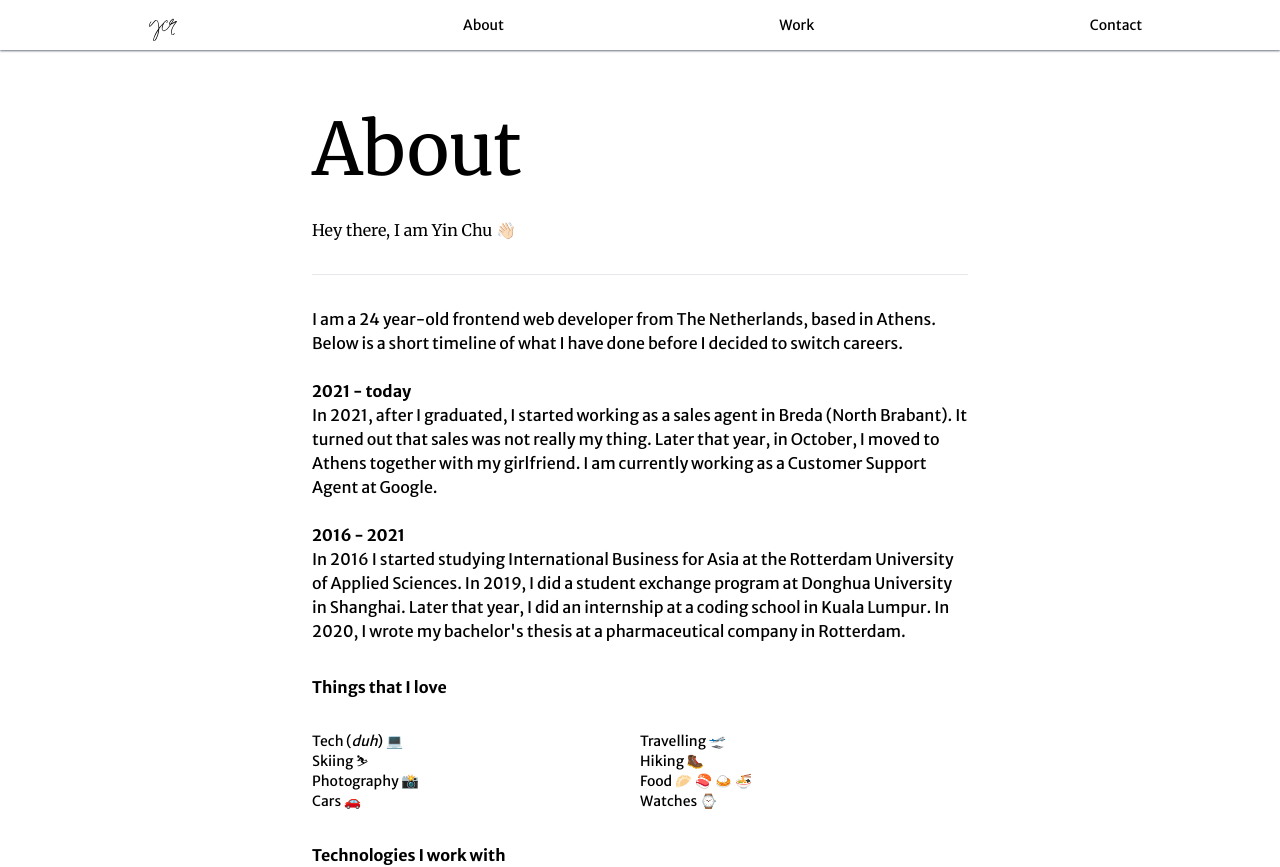
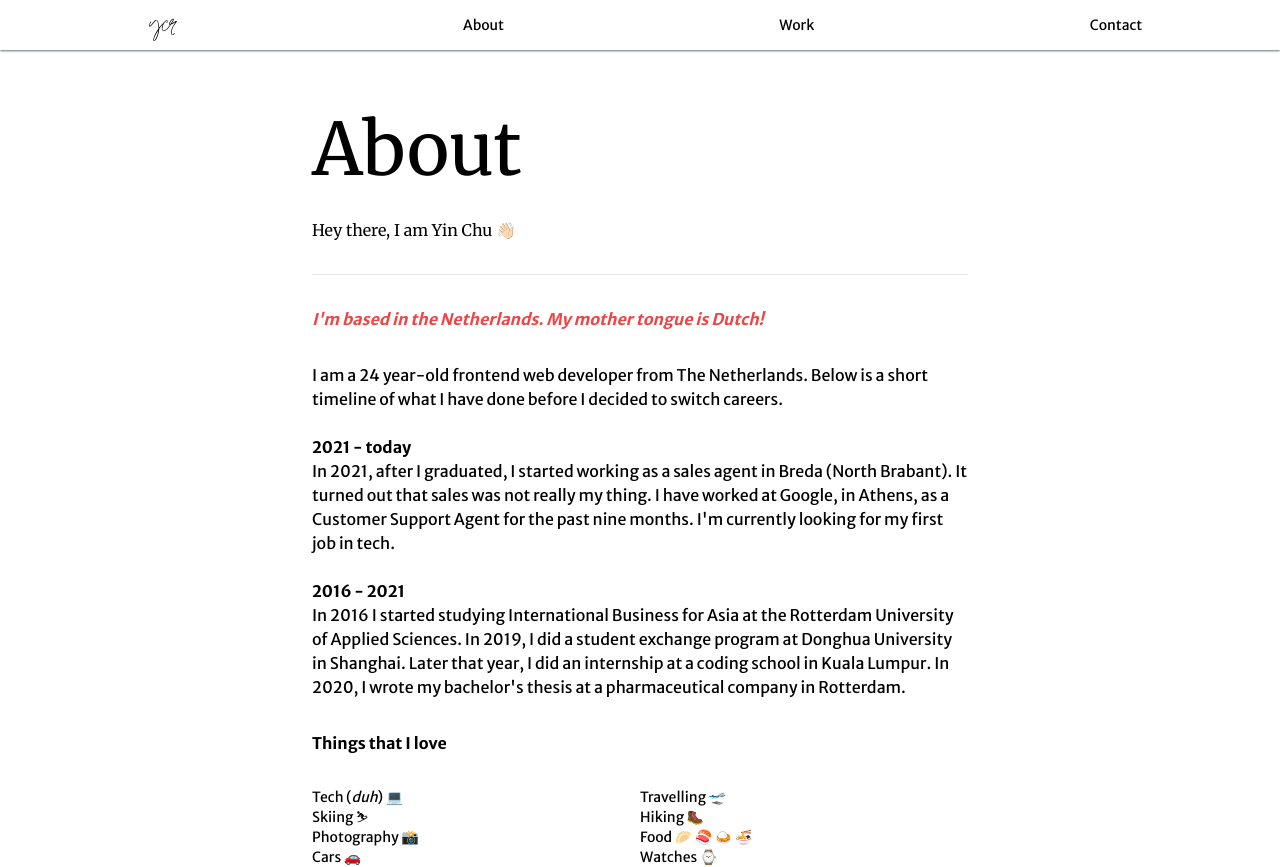
Before and after one commit to YinChuRijnaard/Portfolio-v2, a JavaScript app: page /about in a window 1280 px wide. Shown: the top 867 px of the page. Built offline with nearby package versions, Linux system fonts and the light colour scheme.

Commit message:
Update to portfolio

```diff
--- a/src/pages/About.js
+++ b/src/pages/About.js
@@ -242,18 +242,20 @@ const About = () => {
       </h1>
       <p className="font-serif">Hey there, I am Yin Chu 👋🏻</p>
       <hr />
+      <p className="font-bold italic text-red-500">
+        I'm based in the Netherlands. My mother tongue is Dutch!
+      </p>
       <p>
-        I am a 24 year-old frontend web developer from The Netherlands, based in
-        Athens. Below is a short timeline of what I have done before I decided
-        to switch careers.
+        I am a 24 year-old frontend web developer from The Netherlands. Below is
+        a short timeline of what I have done before I decided to switch careers.
         <br />
         <br />
         <strong>2021 - today</strong>
         <br />
         In 2021, after I graduated, I started working as a sales agent in Breda
-        (North Brabant). It turned out that sales was not really my thing. Later
-        that year, in October, I moved to Athens together with my girlfriend. I
-        am currently working as a Customer Support Agent at Google.
+        (North Brabant). It turned out that sales was not really my thing. I
+        have worked at Google, in Athens, as a Customer Support Agent for the
+        past nine months. I'm currently looking for my first job in tech.
         <br />
         <br />
         <strong>2016 - 2021</strong>
--- a/src/pages/Contact.js
+++ b/src/pages/Contact.js
@@ -100,6 +100,7 @@ const Contact = () => {
           className="flex items-center lg:hover:underline lg:hover:decoration-blue-500 lg:hover:decoration-2"
           href="https://github.com/YinChuRijnaard"
           target="_blank"
+          rel="noreferrer"
         >
           {gh}GitHub
         </a>
@@ -107,6 +108,7 @@ const Contact = () => {
           className="flex items-center lg:hover:underline lg:hover:decoration-blue-500 lg:hover:decoration-2"
           href="https://www.linkedin.com/in/rijnaard/"
           target="_blank"
+          rel="noreferrer"
         >
           {li}LinkedIn
         </a>
@@ -114,6 +116,7 @@ const Contact = () => {
           className="flex items-center lg:hover:underline lg:hover:decoration-blue-500 lg:hover:decoration-2"
           href="https://twitter.com/yinchurijnaard"
           target="_blank"
+          rel="noreferrer"
         >
           {tw}Twitter
         </a>
@@ -121,6 +124,7 @@ const Contact = () => {
           className="flex items-center lg:hover:underline lg:hover:decoration-blue-500 lg:hover:decoration-2"
           href="mailto:ycrijnaard@gmail.com"
           target="_blank"
+          rel="noreferrer"
         >
           {em}Email
         </a>
@@ -128,17 +132,14 @@ const Contact = () => {
           className="flex items-center lg:hover:underline lg:hover:decoration-blue-500 lg:hover:decoration-2"
           href="tel:+31618058625"
           target="_blank"
+          rel="noreferrer"
         >
           {ph}Telephone
         </a>
       </div>
 
       <div className="flex items-center justify-center">
-        <img
-          src={pfp}
-          className="h-48 w-48 rounded-full"
-          alt="Photo of Yin Chu"
-        />
+        <img src={pfp} className="h-48 w-48 rounded-full" alt="Yin Chu" />
       </div>
     </div>
   );
--- a/src/pages/Home.js
+++ b/src/pages/Home.js
@@ -6,7 +6,7 @@ const Home = () => {
       <p className="opacity-75">Hi, I'm</p>
       <p className="text-5xl lg:text-8xl">Yin Chu</p>
       <p className="leading-relaxed opacity-75">
-        Web developer from The Netherlands, based in Athens&nbsp;
+        Web developer from The Netherlands&nbsp;
         <span className="text-blue-500">•</span>&nbsp;I create stuff for the
         internet
       </p>
--- a/src/pages/Work.js
+++ b/src/pages/Work.js
@@ -8,6 +8,10 @@ const Work = () => {
       </h1>
       <p className="font-serif">Here are some of the things I've built 🛠</p>
       <hr />
+      <p className="font-bold italic text-red-500">
+        I'm currently working on a third, and even better, version of my
+        portfolio.
+      </p>
 
       <div className="space-y-2 border-[1px] border-black p-4 dark:border-white">
         <p className="font-bold">Portfolio v1</p>
@@ -20,6 +24,7 @@ const Work = () => {
             className="mr-4 border-2 border-black bg-black px-6 py-2 text-white dark:border-white dark:bg-white dark:text-black lg:hover:border-2 lg:hover:border-black lg:hover:bg-white lg:hover:text-black lg:dark:hover:border-white lg:dark:hover:bg-black lg:dark:hover:text-white"
             href="https://ycrdev.netlify.app/"
             target="_blank"
+            rel="noreferrer"
           >
             Demo
           </a>
@@ -27,6 +32,7 @@ const Work = () => {
             className="border-2 border-black bg-black px-6 py-2 text-white dark:border-white dark:bg-white dark:text-black lg:hover:border-2 lg:hover:border-black lg:hover:bg-white lg:hover:text-black lg:dark:hover:border-white lg:dark:hover:bg-black lg:dark:hover:text-white"
             href="https://github.com/YinChuRijnaard/Portfolio"
             target="_blank"
+            rel="noreferrer"
           >
             GitHub
           </a>
@@ -42,6 +48,7 @@ const Work = () => {
             className="underline decoration-blue-500 decoration-2 lg:hover:text-blue-500 lg:hover:decoration-black lg:dark:hover:decoration-white"
             href="https://scrimba.com/learn/learnreact"
             target="_blank"
+            rel="noreferrer"
           >
             Scrimba
           </a>{" "}
@@ -56,6 +63,7 @@ const Work = () => {
             className="mr-4 border-2 border-black bg-black px-6 py-2 text-white dark:border-white dark:bg-white dark:text-black lg:hover:border-2 lg:hover:border-black lg:hover:bg-white lg:hover:text-black lg:dark:hover:border-white lg:dark:hover:bg-black lg:dark:hover:text-white"
             href="https://tenzies-ycr.netlify.app/"
             target="_blank"
+            rel="noreferrer"
           >
             Demo
           </a>
@@ -63,6 +71,7 @@ const Work = () => {
             className="border-2 border-black bg-black px-6 py-2 text-white dark:border-white dark:bg-white dark:text-black lg:hover:border-2 lg:hover:border-black lg:hover:bg-white lg:hover:text-black lg:dark:hover:border-white lg:dark:hover:bg-black lg:dark:hover:text-white"
             href="https://github.com/YinChuRijnaard/Tenzies"
             target="_blank"
+            rel="noreferrer"
           >
             GitHub
           </a>
@@ -83,6 +92,7 @@ const Work = () => {
             className="mr-4 border-2 border-black bg-black px-6 py-2 text-white dark:border-white dark:bg-white dark:text-black lg:hover:border-2 lg:hover:border-black lg:hover:bg-white lg:hover:text-black lg:dark:hover:border-white lg:dark:hover:bg-black lg:dark:hover:text-white"
             href="https://palindrome-checker-v2-ycr.netlify.app/"
             target="_blank"
+            rel="noreferrer"
           >
             Demo
           </a>
@@ -90,6 +100,7 @@ const Work = () => {
             className="border-2 border-black bg-black px-6 py-2 text-white dark:border-white dark:bg-white dark:text-black lg:hover:border-2 lg:hover:border-black lg:hover:bg-white lg:hover:text-black lg:dark:hover:border-white lg:dark:hover:bg-black lg:dark:hover:text-white"
             href="https://github.com/YinChuRijnaard/Palindrome-Checker-v2"
             target="_blank"
+            rel="noreferrer"
           >
             GitHub
           </a>
@@ -110,6 +121,7 @@ const Work = () => {
             className="mr-4 border-2 border-black bg-black px-6 py-2 text-white dark:border-white dark:bg-white dark:text-black lg:hover:border-2 lg:hover:border-black lg:hover:bg-white lg:hover:text-black lg:dark:hover:border-white lg:dark:hover:bg-black lg:dark:hover:text-white"
             href="https://yinchurijnaard.github.io/Palindrome-Checker/"
             target="_blank"
+            rel="noreferrer"
           >
             Demo
           </a>
@@ -117,6 +129,7 @@ const Work = () => {
             className="border-2 border-black bg-black px-6 py-2 text-white dark:border-white dark:bg-white dark:text-black lg:hover:border-2 lg:hover:border-black lg:hover:bg-white lg:hover:text-black lg:dark:hover:border-white lg:dark:hover:bg-black lg:dark:hover:text-white"
             href="https://github.com/YinChuRijnaard/Palindrome-Checker"
             target="_blank"
+            rel="noreferrer"
           >
             GitHub
           </a>
```
